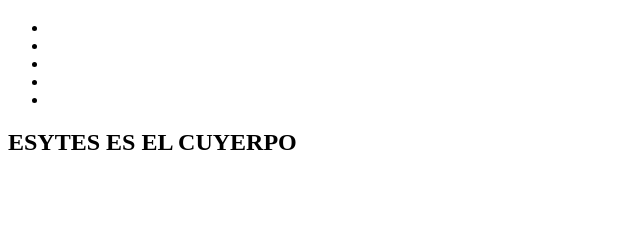
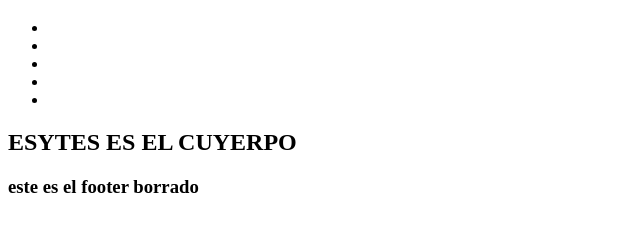
Before and after one commit to WilmerAllende/ejemploPruebaGH, a plain HTML site: page index.html in a window 1280 px wide. Shown: the part 61-292 px from the top of the page, without its empty margins (0-640 px from the left). Drawn offline with Linux system fonts and the light colour scheme.

Commit message:
Este es el comit de footer borrado por reset

```diff
--- a/index.html
+++ b/index.html
@@ -19,5 +19,9 @@
 	<section>
 		<h2>ESYTES ES EL CUYERPO </h2>
 	</section>
+
+	<footer>
+		<h3>este es el footer borrado</h3>
+	</footer>
 </body>
 </html>
```
